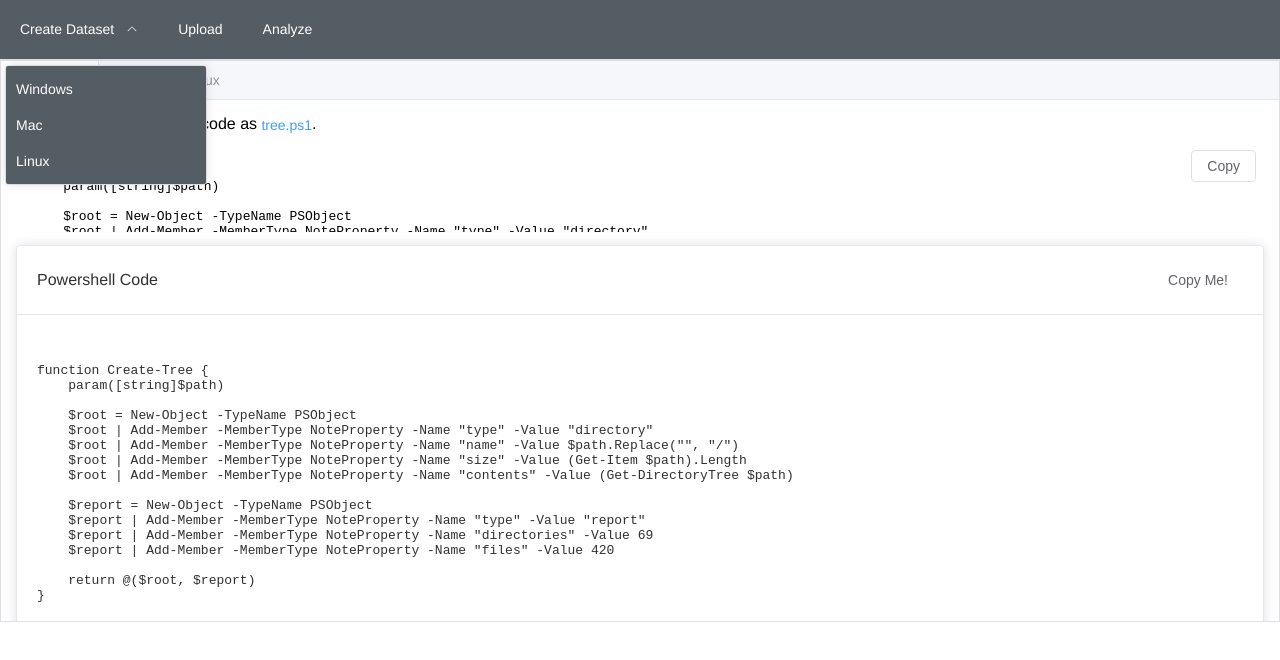
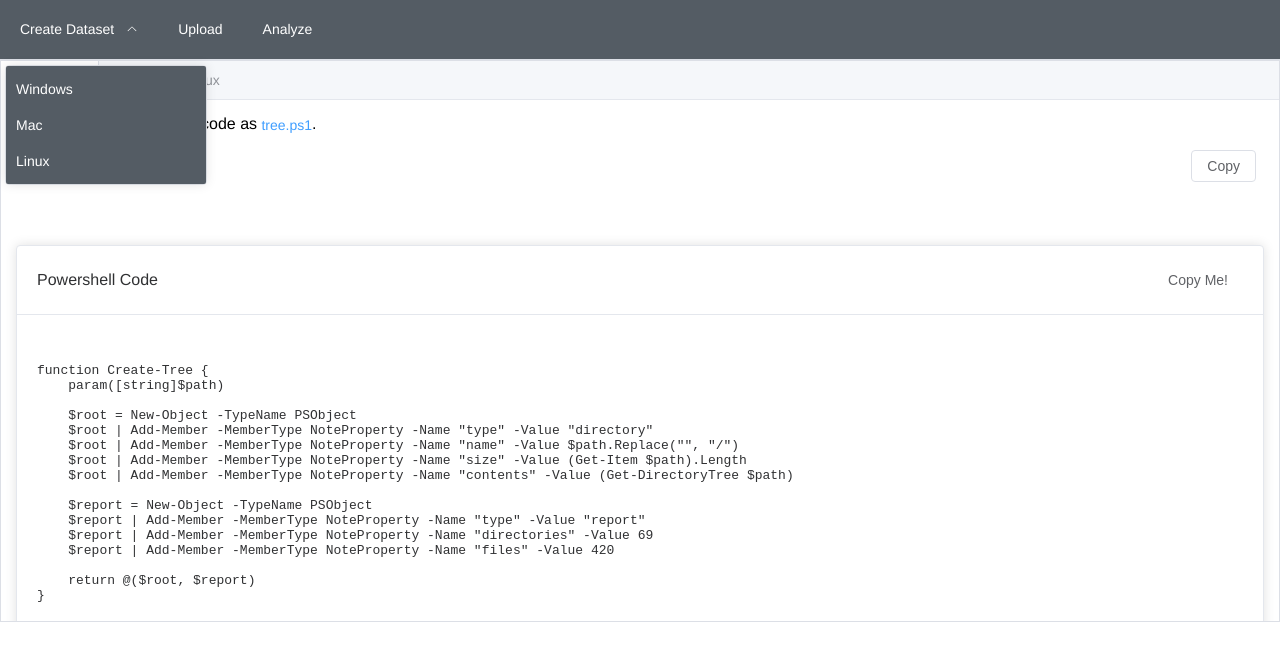
Before and after one commit to marcgauch/dashboard-design, a Vue app: page /create/windows in a window 1280 px wide. Shown: the top 660 px of the page. Built offline with nearby package versions, Linux system fonts and the light colour scheme; what @imengyu/vue3-context-menu would draw is missing.

Commit message:
Update CopyText.vue

```diff
--- a/src/components/create/CopyText.vue
+++ b/src/components/create/CopyText.vue
@@ -35,7 +35,7 @@ const copyToClipboard = () => {
 }
 
 pre {
-  color: var(--lt-color-gray-100);
+  color: var(--el-color-white);
   background-color: var(--lt-color-gray-600);
   border-radius: var(--el-border-radius-base);
   font-family: monospace;
```
